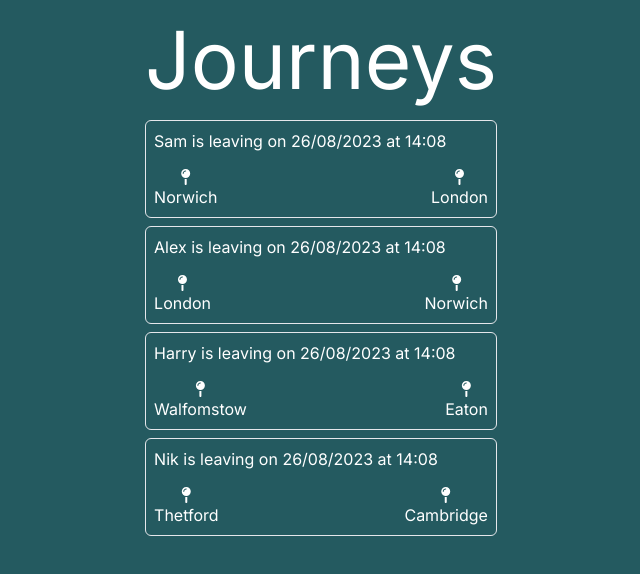
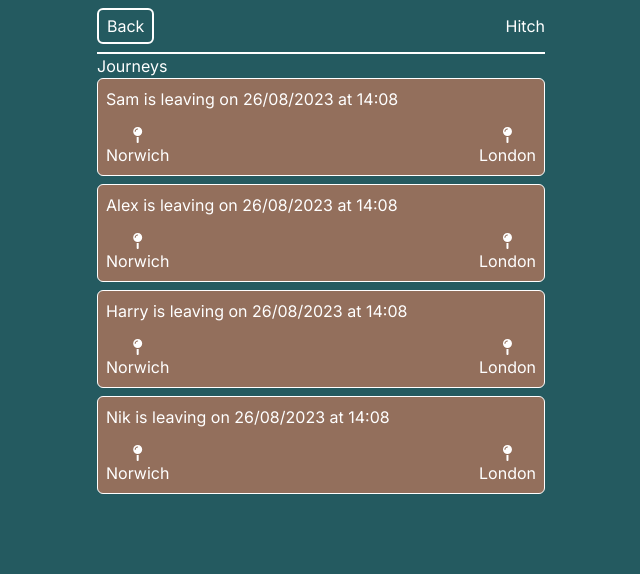
Before and after one commit to alexhaines123/hitch, a Next.js app: page /journeys in a window 1280 px wide. Shown: the top 574 px of the page, without its empty margins (319-959 px from the left). Built offline with nearby package versions, Linux system fonts and the light colour scheme.

Commit message:
nav, got map to route nicely

```diff
--- a/src/app/globals.css
+++ b/src/app/globals.css
@@ -19,9 +19,17 @@ body {
 }
 
 h1 {
-  font-size: 5rem;
+  font-size: 2.125;
 }
 
 h2 {
-  font-size: 3rem;
+  font-size: 1.875;
 }
+
+h2 {
+  font-size: 1.5;
+}
+
+.leaflet-control-container {
+  display: none;
+}
--- a/src/app/journeys/norlon/page.tsx
+++ b/src/app/journeys/norlon/page.tsx
@@ -1,27 +1,35 @@
-'use client'
-import { Interfaces } from '@/types/interfaces';
+'use client';
 import { formatISOStringDate, formatISOStringTime } from '@/utils/date';
 import dynamic from 'next/dynamic';
-
+import Button from '@/components/Button';
 
 const data: Interfaces.Journey = {
   firstName: 'Sam',
-  origin: 'Norwich',
-  destination: 'London',
+  origin: { name: 'Norwich', lat: 52.6293, long: 1.2979 },
+  destination: { name: 'London', lat: 51.5072, long: 0.1276 },
   date: new Date().toString(),
 };
 
 export default function Page() {
-  const Map = dynamic(async () => await import('@/components/Map'), { ssr: false });
+  const Map = dynamic(async () => await import('@/components/Map'), {
+    ssr: false,
+  });
+
   return (
     <main className="flex flex-col items-center">
-      <h2>
-        {data.firstName} is going from {data.origin} to {data.destination} on
-        the {formatISOStringDate(data.date)} at {formatISOStringTime(data.date)}
-      </h2>
+      <section className="grid">
+        <h2 className='mb-2'>
+          {data.firstName} is going from {data.origin.name} to{' '}
+          {data.destination.name} on the {formatISOStringDate(data.date)} at{' '}
+          {formatISOStringTime(data.date)}
+        </h2>
+        <Button addClassName="mb-2">Request to share</Button>
+      </section>
       <div className="w-full">
         <div className="w-full h-96">
-          <Map></Map>
+          <Map
+            routing={{ origin: data.origin, destination: data.destination }}
+          ></Map>
         </div>
       </div>
     </main>
--- a/src/app/journeys/page.tsx
+++ b/src/app/journeys/page.tsx
@@ -1,40 +1,13 @@
 import Journey from '@/components/Journey';
-import { Interfaces } from '@/types/interfaces';
 import Link from 'next/link';
-
-const data: Interfaces.Journey[] = [
-  {
-    firstName: 'Sam',
-    origin: 'Norwich',
-    destination: 'London',
-    date: new Date().toString(),
-  },
-  {
-    firstName: 'Alex',
-    origin: 'London',
-    destination: 'Norwich',
-    date: new Date().toISOString(),
-  },
-  {
-    firstName: 'Harry',
-    origin: 'Walfomstow',
-    destination: 'Eaton',
-    date: new Date().toISOString(),
-  },
-  {
-    firstName: 'Nik',
-    origin: 'Thetford',
-    destination: 'Cambridge',
-    date: new Date().toISOString(),
-  },
-];
+import { testJourneys } from '@/data/testData';
 
 export default function Page() {
   return (
     <>
-      <h1>Journeys</h1>
       <div className="w-full">
-        {data.map((i) => (
+        <h1>Journeys</h1>
+        {testJourneys.map((i) => (
           <div key={i.firstName} className="mb-2">
             <Link href="/journeys/norlon">
               <Journey journey={i} />
--- a/src/app/layout.tsx
+++ b/src/app/layout.tsx
@@ -3,14 +3,14 @@ import type { Metadata } from 'next';
 import { Inter } from 'next/font/google';
 import { config } from '@fortawesome/fontawesome-svg-core';
 import '@fortawesome/fontawesome-svg-core/styles.css';
-import Map from '@/components/Map';
+import Nav from '@/components/Nav';
 
 config.autoAddCss = false;
 
 const inter = Inter({ subsets: ['latin'] });
 
 export const metadata: Metadata = {
-  title: 'Create Next App',
+  title: 'Hitch',
   description: 'Generated by create next app',
 };
 
@@ -22,8 +22,9 @@ export default function RootLayout({
   return (
     <html lang="en">
       <body className={inter.className}>
-        <main className="flex flex-col items-center">
-          <section className="flex flex-col items-center justify-between max-w-md mx-auto">
+        <main className="max-w-md mx-auto">
+          <Nav></Nav>
+          <section className="">
             {children}
           </section>
         </main>
--- a/src/components/Button.tsx
+++ b/src/components/Button.tsx
@@ -1,13 +1,18 @@
-import React from 'react';
+import React, { MouseEventHandler } from 'react';
 
 interface Props {
   children?: React.ReactNode;
+  onClick?: MouseEventHandler<HTMLButtonElement>;
+  addClassName?: string;
 }
 
 const Button: React.FC<Props> = (props) => {
   return (
     <button
-      className="border-2 border-white py-1 px-2 rounded-md"
+      onClick={props.onClick}
+      className={`border-2 border-white py-1 px-2 rounded-md ${
+        props.addClassName || ''
+      }`}
       {...props}
     ></button>
   );
--- a/src/components/Journey.tsx
+++ b/src/components/Journey.tsx
@@ -1,5 +1,4 @@
 import React, { FC } from 'react';
-import { Interfaces } from '@/types/interfaces';
 import { FontAwesomeIcon } from '@fortawesome/react-fontawesome';
 import { faMapPin } from '@fortawesome/free-solid-svg-icons';
 import { formatISOStringDate, formatISOStringTime } from '@/utils/date';
@@ -10,18 +9,18 @@ interface Props {
 
 const Journey: React.FC<Props> = ({ journey }) => {
   return (
-    <div className="grid border rounded-md p-2">
+    <div className="border rounded-md p-2 bg-ter ">
       <p className="mb-4">
         {journey.firstName} is leaving on {formatISOStringDate(journey.date)} at {formatISOStringTime(journey.date)}
       </p>
       <div className="flex justify-between">
         <div className="flex flex-col">
           <FontAwesomeIcon icon={faMapPin} />
-          {journey.origin}
+          {journey.origin.name}
         </div>
         <div className="flex flex-col justify-start">
           <FontAwesomeIcon icon={faMapPin} />
-          {journey.destination}
+          {journey.destination.name}
         </div>
       </div>
     </div>
--- a/src/components/Map.tsx
+++ b/src/components/Map.tsx
@@ -1,36 +1,56 @@
 'use client';
-import React, { useEffect, useRef } from 'react';
-import { MapContainer, Marker, Popup, TileLayer } from 'react-leaflet';
+import React, { useEffect, useState } from 'react';
+import L from 'leaflet';
 import 'leaflet/dist/leaflet.css';
+import markerShadow from 'leaflet/dist/images/marker-shadow.png';
+import markerIcon from 'leaflet/dist/images/marker-icon.png';
+import markerIcon2x from 'leaflet/dist/images/marker-icon-2x.png';
 import 'leaflet-routing-machine';
-// import 'leaflet-routing-machine/dist/leaflet-routing-machine'
+import 'leaflet-routing-machine/dist/leaflet-routing-machine.js';
+import 'leaflet-routing-machine/dist/leaflet-routing-machine.css';
+// import 'leaflet-routing-machine/dist/leaflet-routing-machine.png'
 
 interface Props {
-  children?: React.ReactNode;
+  routing?: {
+    origin: Interfaces.Location;
+    destination: Interfaces.Location;
+  };
 }
+
+L.Icon.Default.mergeOptions({
+  iconRetinaUrl: markerIcon2x.src,
+  iconUrl: markerIcon.src,
+  shadowUrl: markerShadow.src,
+});
 
 const MAP_ID = 'leaflet-map';
 
-const Component: React.FC<Props> = (props) => {
+const Map: React.FC<Props> = ({ routing }) => {
+  const [map, setMap] = useState<L.Map>();
 
-  return (
-    <MapContainer
-      center={[51.505, -0.09]}
-      zoom={13}
-      scrollWheelZoom={false}
-      style={{ height: 400, width: '100%' }}
-    >
-      <TileLayer
-        attribution='&copy; <a href="http://osm.org/copyright">OpenStreetMap</a> contributors'
-        url="https://{s}.tile.openstreetmap.org/{z}/{x}/{y}.png"
-      />
-      <Marker position={[51.505, -0.09]}>
-        <Popup>
-          A pretty CSS3 popup. <br /> Easily customizable.
-        </Popup>
-      </Marker>
-    </MapContainer>
-  );
+  useEffect(() => {
+    const mapInst = L.map(MAP_ID);
+
+    L.tileLayer('https://{s}.tile.openstreetmap.org/{z}/{x}/{y}.png', {
+      attribution: '© OpenStreetMap contributors',
+    }).addTo(mapInst);
+
+    setMap(mapInst);
+  }, []);
+
+  useEffect(() => {
+    if (routing && map) {
+      L.Routing.control({
+        waypoints: [
+          L.latLng(routing.origin.lat, routing.origin.long),
+          L.latLng(routing.destination.lat, routing.destination.long),
+        ],
+        routeWhileDragging: true,
+      }).addTo(map);
+    }
+  }, [routing, map]);
+
+  return <div id={MAP_ID} style={{ width: '100%', height: '100%' }}></div>;
 };
 
-export default Component;
+export default Map;
--- a/src/components/MapRaw.tsx
+++ /dev/null
@@ -1,33 +0,0 @@
-'use client';
-import React, { useEffect, useRef } from 'react';
-import L from 'leaflet';
-import 'leaflet/dist/leaflet.css';
-import 'leaflet-routing-machine';
-import 'leaflet-routing-machine/dist/leaflet-routing-machine.js'
-import 'leaflet-routing-machine/dist/leaflet-routing-machine.css'
-import 'leaflet-routing-machine/dist/leaflet-routing-machine.png'
-
-interface Props {
-  children?: React.ReactNode;
-}
-
-const MAP_ID = 'leaflet-map';
-
-const Component: React.FC<Props> = (props) => {
-  useEffect(() => {
-    var map = L.map(MAP_ID);
-
-    L.tileLayer('https://{s}.tile.openstreetmap.org/{z}/{x}/{y}.png', {
-      attribution: '© OpenStreetMap contributors',
-    }).addTo(map);
-
-    L.Routing.control({
-      waypoints: [L.latLng(57.74, 11.94), L.latLng(57.6792, 11.949)],
-      routeWhileDragging: true,
-    }).addTo(map);
-  }, []);
-
-  return <div id={MAP_ID} style={{ width: '100%', height: '100%' }}></div>;
-};
-
-export default Component;
--- /dev/null
+++ b/src/components/Nav.tsx
@@ -0,0 +1,24 @@
+'use client';
+import React from 'react';
+import { useRouter } from 'next/navigation';
+import Button from './Button';
+
+interface Props {
+  children?: React.ReactNode;
+  addClassName?: string;
+}
+
+const Nav: React.FC<Props> = (props) => {
+  const router = useRouter();
+
+  return (
+    <>
+      <nav className="max-w-md mx-auto w-full flex border-b-2 border-white py-2">
+        <Button onClick={router.back}>Back</Button>
+        <h2 className='ml-auto my-auto'>Hitch</h2>
+      </nav>
+    </>
+  );
+};
+
+export default Nav;
--- /dev/null
+++ b/src/data/testData.ts
@@ -0,0 +1,27 @@
+
+export const testJourneys: Interfaces.Journey[] = [
+  {
+    firstName: 'Sam',
+    origin: { name: 'Norwich', lat: 52.6293, long: 1.2979 },
+    destination: { name: 'London', lat: 51.5072, long: 0.1276 },
+    date: new Date().toString(),
+  },
+  {
+    firstName: 'Alex',
+    origin: { name: 'Norwich', lat: 52.6293, long: 1.2979 },
+    destination: { name: 'London', lat: 51.5072, long: 0.1276 },
+    date: new Date().toISOString(),
+  },
+  {
+    firstName: 'Harry',
+    origin: { name: 'Norwich', lat: 52.6293, long: 1.2979 },
+    destination: { name: 'London', lat: 51.5072, long: 0.1276 },
+    date: new Date().toISOString(),
+  },
+  {
+    firstName: 'Nik',
+    origin: { name: 'Norwich', lat: 52.6293, long: 1.2979 },
+    destination: { name: 'London', lat: 51.5072, long: 0.1276 },
+    date: new Date().toISOString(),
+  },
+];
--- a/tailwind.config.ts
+++ b/tailwind.config.ts
@@ -14,6 +14,11 @@ const config: Config = {
           'conic-gradient(from 180deg at 50% 50%, var(--tw-gradient-stops))',
       },
     },
+    colors: {
+      'pri': '#245A60',
+      'sec': '#FF8B41',
+      'ter': '#936F5C',
+    },
   },
   plugins: [],
 }
```
Also changed, not shown: src/types/interfaces.ts (+8 -3 lines).
